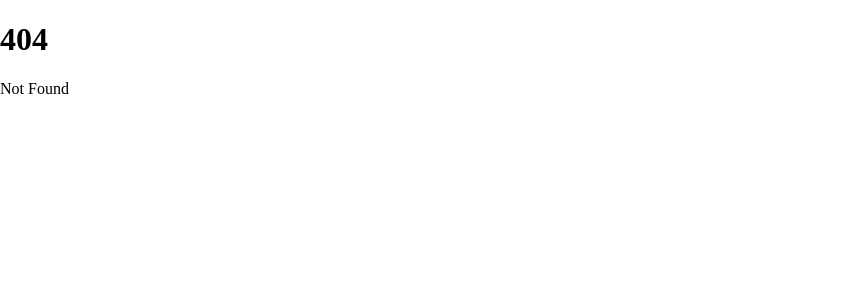
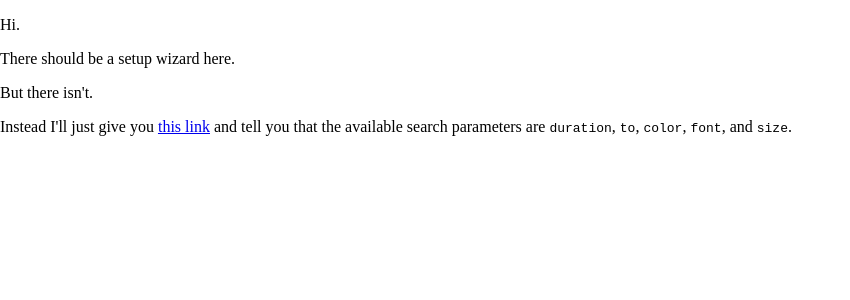
Before and after one commit to qixils/countdown, a SvelteKit app: page / in a window 1280 px wide. Before the commit this address had no page. Shown: the top 300 px of the page, without its empty margins (0-850 px from the left). Built offline with nearby package versions, Linux system fonts and the light colour scheme.

Commit message:
feat: home page

```diff
--- a/package.json
+++ b/package.json
@@ -10,7 +10,7 @@
 		"check:watch": "svelte-kit sync && svelte-check --tsconfig ./tsconfig.json --watch"
 	},
 	"devDependencies": {
-		"@sveltejs/adapter-static": "^2.0.3",
+		"@sveltejs/adapter-auto": "^2.1.0",
 		"@sveltejs/kit": "^1.20.4",
 		"svelte": "^4.0.5",
 		"svelte-check": "^3.4.3",
--- /dev/null
+++ b/src/routes/+page.svelte
@@ -0,0 +1,22 @@
+<svelte:head>
+    <title>Countdown Timer Setup</title>
+    <meta property="og:title" content="Countdown Timer Setup">
+    <meta property="og:description" content="Setup for a simple search parameter driven countdown timer.">
+    <meta name="description" content="Setup for a simple search parameter driven countdown timer.">
+</svelte:head>
+
+<div>
+    <p>Hi.</p>
+    <p>There should be a setup wizard here.</p>
+    <p>But there isn't.</p>
+    <p>
+        Instead I'll just give you
+        <a href="/timer?duration=300">this link</a>
+        and tell you that the available search parameters are
+        <code>duration</code>,
+        <code>to</code>,
+        <code>color</code>,
+        <code>font</code>,
+        and <code>size</code>.
+    </p>
+</div>
--- a/svelte.config.js
+++ b/svelte.config.js
@@ -1,4 +1,4 @@
-import adapter from '@sveltejs/adapter-auto';
+import adapter from '@sveltejs/adapter-node';
 import { vitePreprocess } from '@sveltejs/kit/vite';
 
 /** @type {import('@sveltejs/kit').Config} */
```
Also changed, not shown: src/routes/+page.ts (renamed from src/routes/+layout.ts), 1 other file (tests, documents, lock files or other folders).
